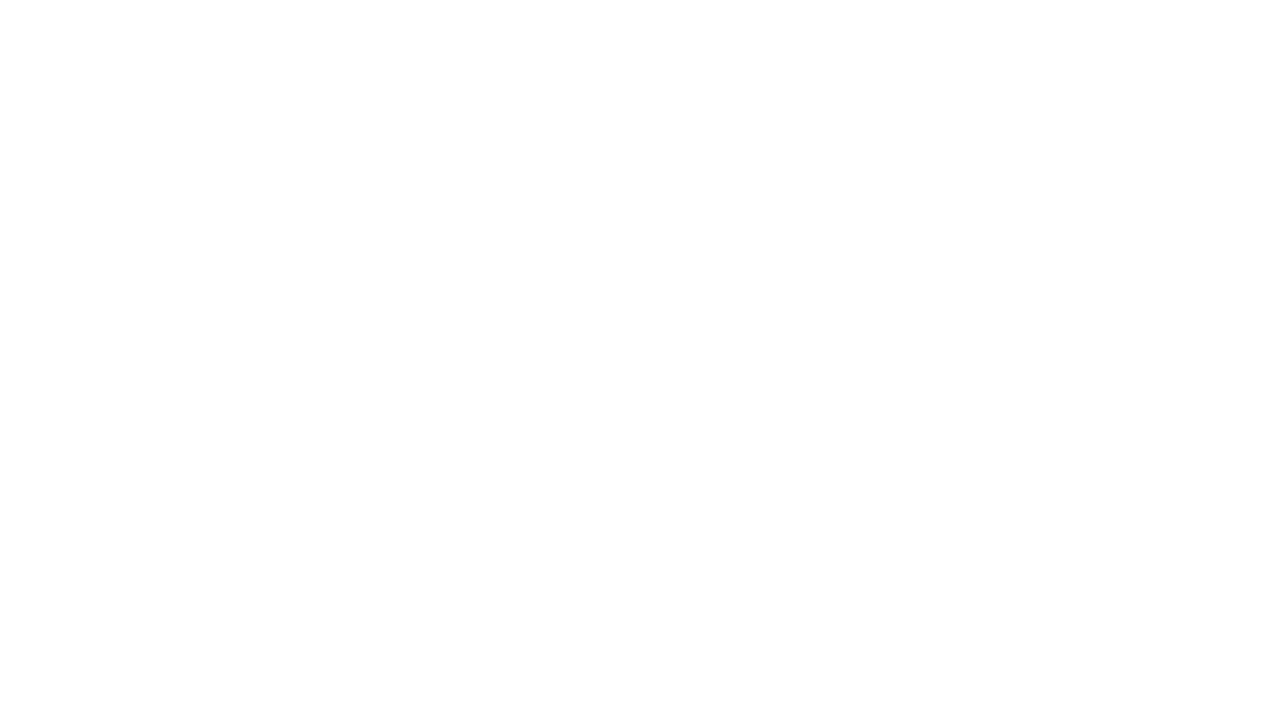
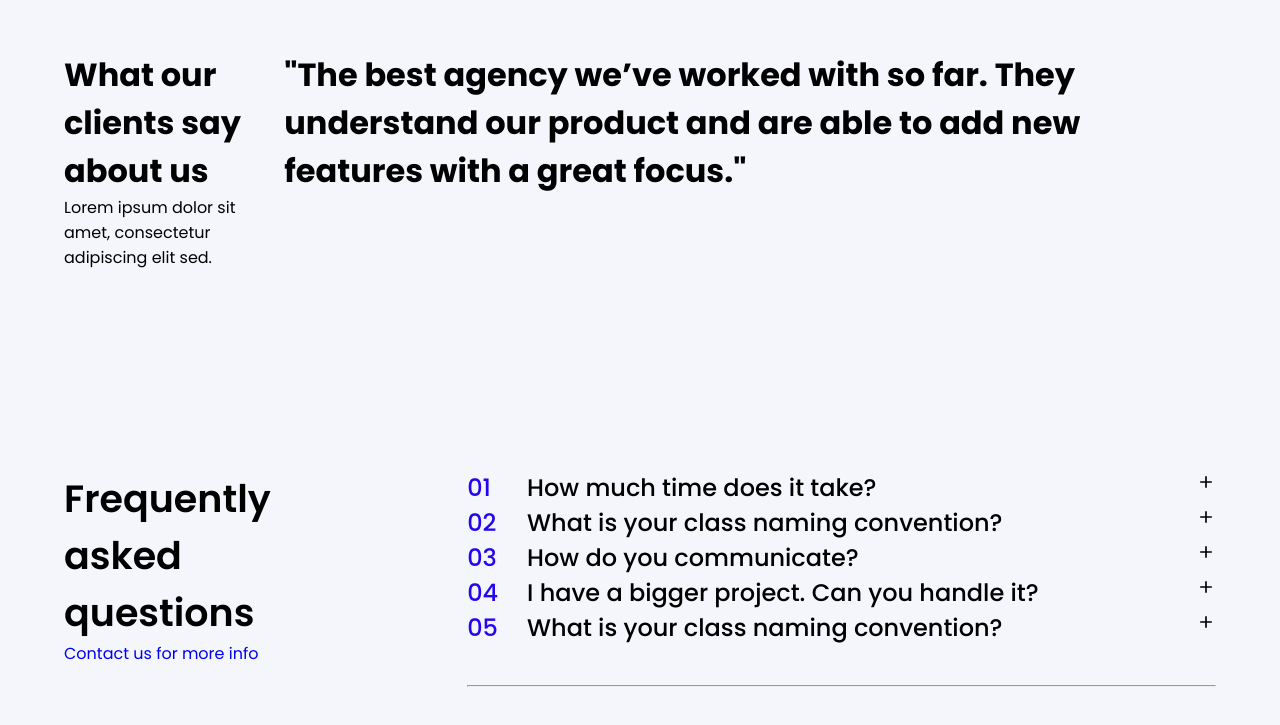
Before and after one commit to ebokes/surftweb, a React (Create React App) app: page / in a window 1280 px wide. Shown: the part 3337-4062 px from the top of the page. Before the commit the page ends 3288 px from the top, so only its background shows below. Built offline with nearby package versions, Linux system fonts and the light colour scheme.

Commit message:
create reviews and faq pages

```diff
--- a/src/App.js
+++ b/src/App.js
@@ -6,6 +6,8 @@ import Navbar from "./components/navbar/index";
 import WorkPage from "./components/home/workPage/index";
 import ProjectPage from "./components/home/projectPage/index";
 import FeaturesPage from "./components/home/featuresPage/index";
+import ReviewsPage from "./components/home/reviewsPage/index";
+import FaqPage from "./components/home/faqPage/index";
 
 const theme = {
   colors: {
@@ -38,6 +40,8 @@ function App() {
         <WorkPage />
         <ProjectPage />
         <FeaturesPage />
+        <ReviewsPage />
+        <FaqPage />
       </Fragment>
     </ThemeProvider>
   );
--- /dev/null
+++ b/src/components/home/faqPage/faqPageStyle.js
@@ -0,0 +1,74 @@
+import styled from "styled-components";
+
+export const FaqPageContainer = styled.div`
+  display: flex;
+  justify-content: space-between;
+`;
+
+export const Col1 = styled.div`
+  width: 27%;
+  h1 {
+    font-size: 3.8rem;
+    font-weight: 600;
+  }
+`;
+export const Col2 = styled.div`
+  width: 65%;
+  h4 {
+    font-size: 2.4rem;
+    font-weight: 500;
+  }
+  .sn {
+    color: ${({ theme }) => theme.colors.primary3};
+  }
+
+  .question-container {
+    width: 100%;
+    display: flex;
+    justify-content: space-between;
+  }
+  .no-quest-close {
+    display: flex;
+    justify-content: space-between;
+  }
+  .no-quest {
+    display: flex;
+    justify-content: space-between;
+    width: 80%;
+  }
+
+  .answer {
+    color: ${({ theme }) => theme.colors.primary1};
+    font-size: 1.8rem;
+    font-weight: 500;
+    line-height: 3.2rem;
+    margin-top: 1.6rem;
+  }
+
+  .quest-ans {
+    width: 90%;
+  }
+
+  .toggle {
+    cursor: pointer;
+    font-size: 2rem;
+  }
+
+  hr {
+    margin-top: 4rem;
+    font-weight: 500;
+  }
+
+  .answer-container {
+    padding-left: 8%;
+    width: 84%;
+  }
+
+  .no-ans {
+    display: none;
+  }
+
+  .content {
+    width: 100%;
+  }
+`;
--- /dev/null
+++ b/src/components/home/faqPage/index.js
@@ -0,0 +1,113 @@
+import React from "react";
+import {
+  Container,
+  BackdropContainer,
+} from "../../../reuseableComponents/containerStyle";
+import { MdClose } from "react-icons/md";
+import { BiPlus } from "react-icons/bi";
+import { FaqPageContainer, Col1, Col2 } from "./faqPageStyle";
+import reviewsData from "../../../data/reviewsPageData";
+
+function FaqPage() {
+  const [onClick, setOnClick] = React.useState(false);
+  const toggleDrop = () => {
+    setOnClick(!onClick);
+  };
+
+  const [id, setId] = React.useState(false);
+  const targetId = () => {
+    setId(reviewsData.id.length === 1 ? !id : id);
+    console.log(targetId());
+  };
+  return (
+    <BackdropContainer>
+      <Container>
+        <FaqPageContainer>
+          <Col1>
+            <h1>Frequently asked questions</h1>
+            <a href="/contact">Contact us for more info</a>
+          </Col1>
+          <Col2>
+            {reviewsData.map((review) => (
+              <div key={review.id} className="question-container">
+                <div className="no-quest">
+                  <h4 className="sn">0{review.id}</h4>
+                  <div className="quest-ans">
+                    <h4 className="question">{review.question}</h4>
+                    <p onClick={targetId} className={id ? "answer" : "no-ans"}>
+                      {review.answer}
+                    </p>
+                  </div>
+                </div>
+                <div className="toggle" onClick={toggleDrop}>
+                  {onClick ? <MdClose /> : <BiPlus />}
+                </div>
+              </div>
+            ))}
+            <hr />
+            {/* <div className="question-container">
+              <div className="no-quest">
+                <h4 className="sn">01</h4>
+                <div className="quest-ans">
+                  <h4 className="question">How much time does it take?</h4>
+                  <p
+                    onClick={toggleDrop}
+                    className={onClick ? "answer" : "no-ans"}
+                  >
+                    Lorem ipsum dolor sit amet, consectetur adipiscing elit, sed
+                    do eiusmod tempor incididunt ut labore et dolore magna
+                    aliqua.
+                  </p>
+                </div>
+              </div>
+              <div className="toggle" onClick={toggleDrop}>
+                {onClick ? <MdClose /> : <BiPlus />}
+              </div>
+            </div>
+            <hr /> */}
+            {/* <div className="content">
+              <div className="question-container">
+                <div className="no-quest">
+                  <p>01</p>
+                  <div className="quest-ans">
+                    <h4 className="question">How much time does it take?</h4>
+                  </div>
+                </div>
+                <div className="toggle" onClick={toggleDrop}>
+                  {onClick ? "x" : "+"}
+                </div>
+              </div>
+              <div className="answer-container">
+                <p
+                  onClick={toggleDrop}
+                  className={onClick ? "answer" : "no-ans"}
+                >
+                  Lorem ipsum dolor sit amet, consectetur adipiscing elit, sed
+                  do eiusmod tempor incididunt ut labore et dolore magna aliqua.
+                </p>
+              </div>
+            </div>
+            <hr /> */}
+            {/* <div className="container">
+              <div className="no-quest">
+                <p>01</p>
+
+                <div className="quest-ans">
+                  <h4 className="question">How much time does it take?</h4>
+                  <p className="answer">
+                    Lorem ipsum dolor sit amet, consectetur adipiscing elit, sed
+                    do eiusmod tempor incididunt ut labore et dolore magna
+                    aliqua.
+                  </p>
+                </div>
+              </div>
+              +
+            </div> */}
+          </Col2>
+        </FaqPageContainer>
+      </Container>
+    </BackdropContainer>
+  );
+}
+
+export default FaqPage;
--- /dev/null
+++ b/src/components/home/reviewsPage/index.js
@@ -0,0 +1,32 @@
+import React from "react";
+import {
+  Container,
+  BackdropContainer,
+} from "../../../reuseableComponents/containerStyle";
+
+import { ReviewsPageContainer, Col1, Col2 } from "./reviewsPageStyle";
+
+function ReviewsPage() {
+  return (
+    <BackdropContainer>
+      <Container>
+        <ReviewsPageContainer>
+          <Col1>
+            <h1>What our clients say about us</h1>
+            <p>Lorem ipsum dolor sit amet, consectetur adipiscing elit sed.</p>
+          </Col1>
+          <Col2>
+            <div>
+              <h1>
+                "The best agency we’ve worked with so far. They understand our
+                product and are able to add new features with a great focus."
+              </h1>
+            </div>
+          </Col2>
+        </ReviewsPageContainer>
+      </Container>
+    </BackdropContainer>
+  );
+}
+
+export default ReviewsPage;
--- /dev/null
+++ b/src/components/home/reviewsPage/reviewsPageStyle.js
@@ -0,0 +1,9 @@
+import styled from "styled-components";
+
+export const ReviewsPageContainer = styled.div`
+  display: flex;
+  justify-content: space-between;
+`;
+
+export const Col1 = styled.div``;
+export const Col2 = styled.div``;
--- /dev/null
+++ b/src/data/reviewsPageData.js
@@ -0,0 +1,33 @@
+const reviewsData = [
+  {
+    id: 1,
+    question: "How much time does it take?",
+    answer:
+      "Lorem ipsum dolor sit amet, consectetur adipiscing elit, sed do eiusmod tempor incididunt ut labore et dolore magna aliqua.",
+  },
+  {
+    id: 2,
+    question: "What is your class naming convention?",
+    answer:
+      "Lorem ipsum dolor sit amet consectetur adipisicing elit. Alias, velit perspiciatis deserunt officia tempora aliquid? Debitis ipsum autem cum itaque.",
+  },
+  {
+    id: 3,
+    question: "How do you communicate?",
+    answer:
+      "Lorem ipsum dolor sit amet consectetur adipisicing elit. Voluptate, dolorem? Ea similique voluptatibus harum nisi!",
+  },
+  {
+    id: 4,
+    question: "I have a bigger project. Can you handle it?",
+    answer:
+      "Lorem ipsum dolor sit amet consectetur adipisicing elit. Numquam iste odit ab qui in repellat officia animi nulla?",
+  },
+  {
+    id: 5,
+    question: "What is your class naming convention?",
+    answer:
+      "Lorem ipsum dolor sit amet consectetur adipisicing elit. Sed numquam quam, in amet, itaque modi quis unde exercitationem quisquam ad aperiam!",
+  },
+];
+export default reviewsData;
```
